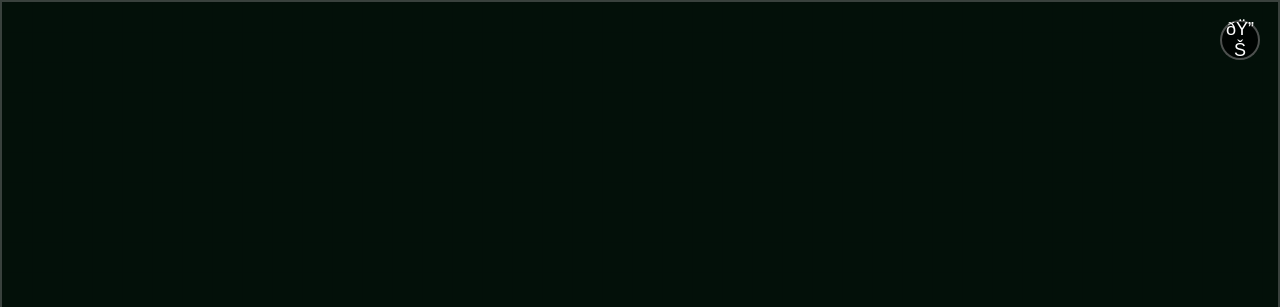
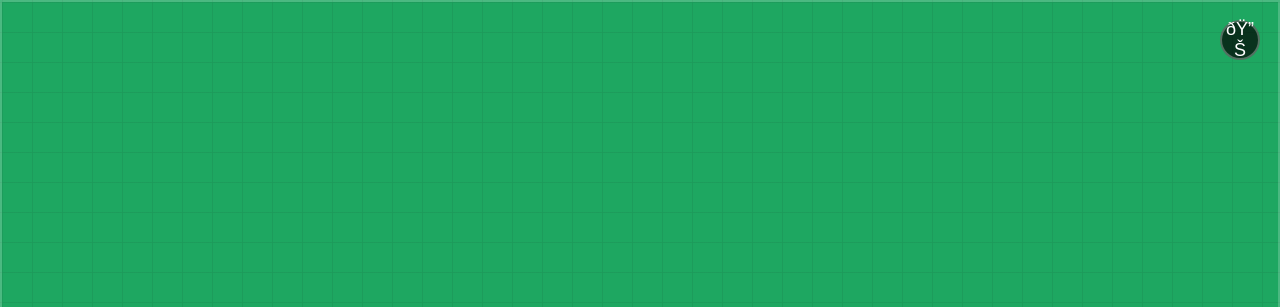
Before and after one commit to yazuozhang119-spec/thoita.io, a plain HTML site: page index.html in a window 1280 px wide. Shown: the top 307 px of the page. Drawn offline with Linux system fonts and the light colour scheme; files that its build step writes are made by us from their sources.

Commit message:
Add files via upload

```diff
--- a/index.html
+++ b/index.html
@@ -6,7 +6,7 @@
     <meta charset="latin-1">
     <meta name="viewport" content="width=device-width, initial-scale=1.0">
     <title>Florr.io 网页版</title>
-    <link rel="stylesheet" href="/static/style.css">
+    <link rel="stylesheet" href="style.css">
 </head>
 <body>
     <div id="gameContainer">
@@ -184,7 +184,7 @@
 
         </div>
 
-    <script src="/static/flower.js"></script>
-    <script src="/static/game.js"></script>
+    <script src="flower.js"></script>
+    <script src="game.js"></script>
 </body>
 </html>
```
